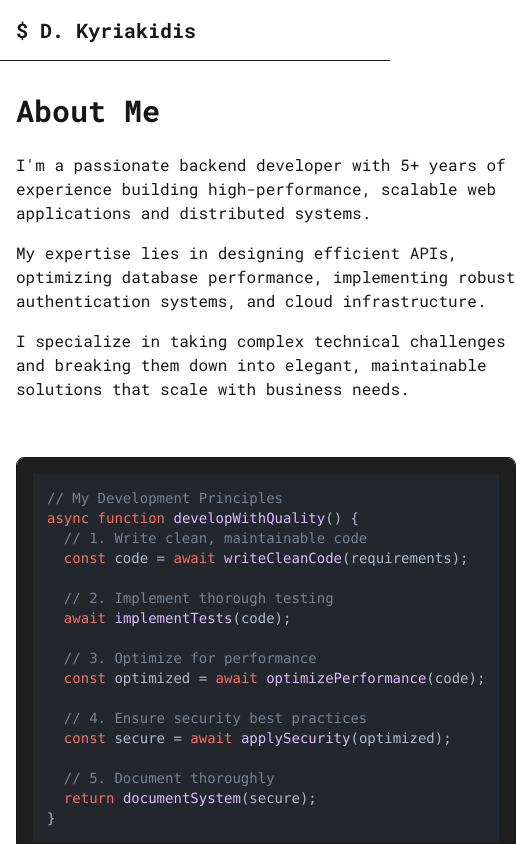
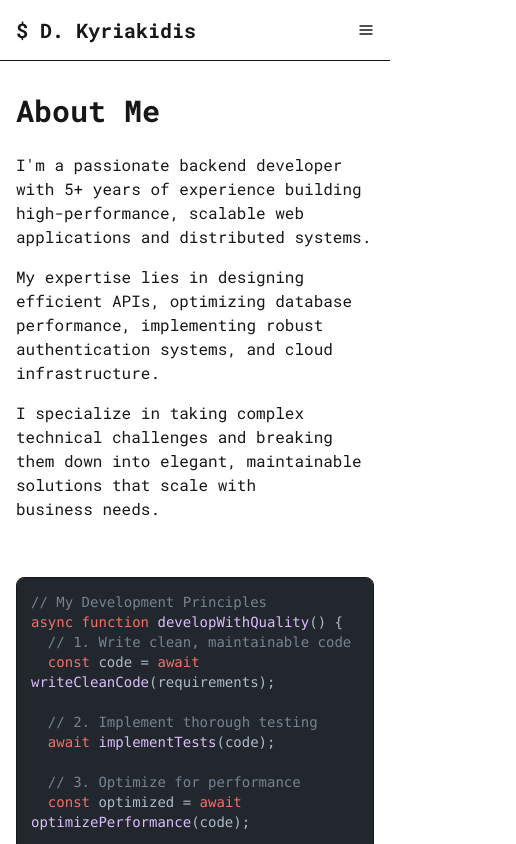
Before and after one commit to kyriakid1s/portofolio, a Next.js app: page /about in a window 390 px wide. Shown: the top 844 px of the page, 516 px wide, since content can reach past the window. Built offline with nearby package versions, Linux system fonts and the light colour scheme.

Commit message:
Fix navbar

```diff
--- a/app/about/page.tsx
+++ b/app/about/page.tsx
@@ -20,10 +20,10 @@ export default function About() {
     ]
 
     return (
-        <div className="space-y-12">
+        <div className="space-y-12 max-w-full mx-auto">
             <section>
                 <h1 className="text-3xl font-bold mb-6">About Me</h1>
-                <div className="grid md:grid-cols-2 gap-8">
+                <div className="grid md:grid-cols-2 gap-8 text-pretty">
                     <div>
                         <p className="mb-4">
                             I'm a passionate backend developer with 5+ years of experience building
--- a/app/blog/page.tsx
+++ b/app/blog/page.tsx
@@ -3,6 +3,7 @@ import { getSortedPostsData } from '@/lib/posts';
 
 export default function BlogListPage() {
     const posts = getSortedPostsData();
+    console.log(posts)
 
     return (
         <div className="max-w-2xl mx-auto py-8 px-4">
--- a/components/CodeBlock.tsx
+++ b/components/CodeBlock.tsx
@@ -20,8 +20,8 @@ export default function CodeBlock({ code, language, className = '' }: CodeBlockP
     }, [code])
 
     return (
-        <div className={`rounded-lg overflow-hidden border border-terminal-green/20 ${className}`}>
-            <pre className="m-0 p-4 bg-[#1E1E1E]">
+        <div className={`rounded-lg overflow-hidden border ${className}`}>
+            <pre className="m-0 bg-[#1E1E1E] overflow-x-auto text-wrap">
                 <code
                     ref={codeRef}
                     className={`hljs language-${language} text-sm`}
--- a/components/Header.tsx
+++ b/components/Header.tsx
@@ -1,19 +1,25 @@
+'use client'
 import Link from 'next/link'
+import { useState } from 'react';
+import { FiMenu } from "react-icons/fi";
 
 export default function Header() {
+    const [open, setOpen] = useState(false)
+    const initOpen = () => { setOpen(false) }
     return (
-        <header className="bg-code-bg border-b border-terminal-green/20">
+        <header className="bg-code-bg border-b border-terminal-green/20 relative">
             <div className="container mx-auto px-4 py-4 flex justify-between items-center">
-                <Link href="/" className="text-terminal-green text-xl font-bold  transition">
+                <Link href="/" onClick={initOpen} className=" text-xl font-bold">
                     $ D. Kyriakidis
                 </Link>
-                <nav className="hidden md:flex space-x-6">
-                    <Link href="/about" className="hover:text-terminal-green transition">about</Link>
-                    <Link href="/projects" className="hover:text-terminal-green transition">projects</Link>
-                    <Link href="/contact" className="hover:text-terminal-green transition">contact</Link>
-                    <Link href="/blog" className="hover:text-terminal-green transition">blog</Link>
+                <FiMenu className="md:hidden" onClick={() => setOpen((open) => !open)} />
+                <nav className={`md:flex space-x-6 ${open ? "absolute top-full left-0 w-full bg-black border-1 rounded-xl border-white flex flex-col space-y-2 px-4 py-4 z-50 items-center justify-content-center" : 'hidden'}`} >
+                    <Link href="/about" onClick={initOpen} className="hover:text-terminal-green transition text-left">about</Link>
+                    <Link href="/projects" onClick={initOpen}>projects</Link>
+                    <Link href="/contact" onClick={initOpen} >contact</Link>
+                    <Link href="/blog" onClick={initOpen}>blog</Link>
                 </nav>
             </div>
-        </header>
+        </header >
     )
 }
--- a/components/Terminal.tsx
+++ b/components/Terminal.tsx
@@ -1,7 +1,7 @@
 'use client'
 
 import { useState, useRef, useEffect, KeyboardEvent } from 'react'
-import { FiTerminal, FiX, FiMinus, FiMaximize2 } from 'react-icons/fi'
+import { FiTerminal, FiX, FiMaximize2 } from 'react-icons/fi'
 import { createPortal } from 'react-dom'
 
 type Command = {
@@ -166,7 +166,7 @@ export default function AppTerminal() {
                         <FiMaximize2 size={16} onClick={()=>{setFullscreen(!fullscreen)}} />
                     </button>
                     <button className="text-gray-400 hover:text-red-400">
-                        <FiX size={16} onClick={(prev)=>setClose(!close)}/>
+                        <FiX size={16} onClick={()=>setClose(!close)}/>
                     </button>
                 </div>
             </div>
@@ -200,7 +200,7 @@ export default function AppTerminal() {
                             onKeyDown={handleKeyDown}
                             onFocus={() => setIsFocused(true)}
                             onBlur={() => setIsFocused(false)}
-                            className="w-full bg-transparent border-none outline-none text-white caret-green-400"
+                            className="w-full bg-transparent  border-none outline-none text-white caret-green-400"
                             autoFocus
                             spellCheck="false"
                         />
```
